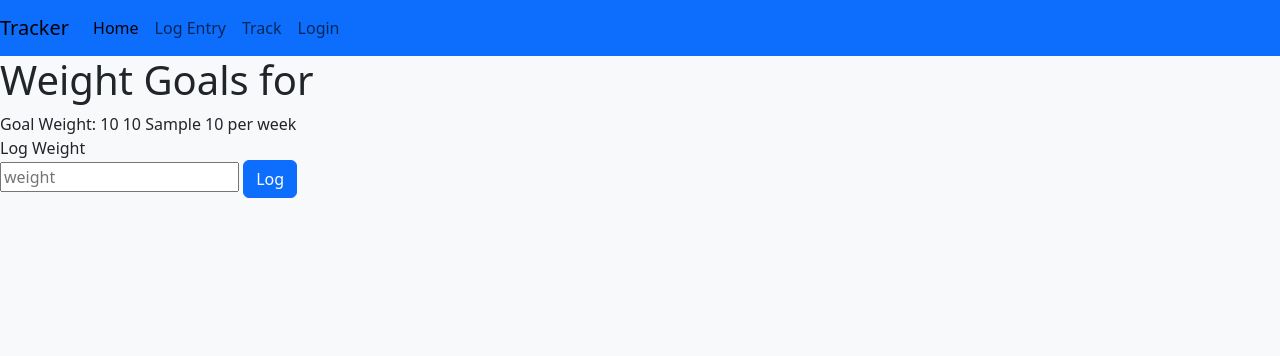
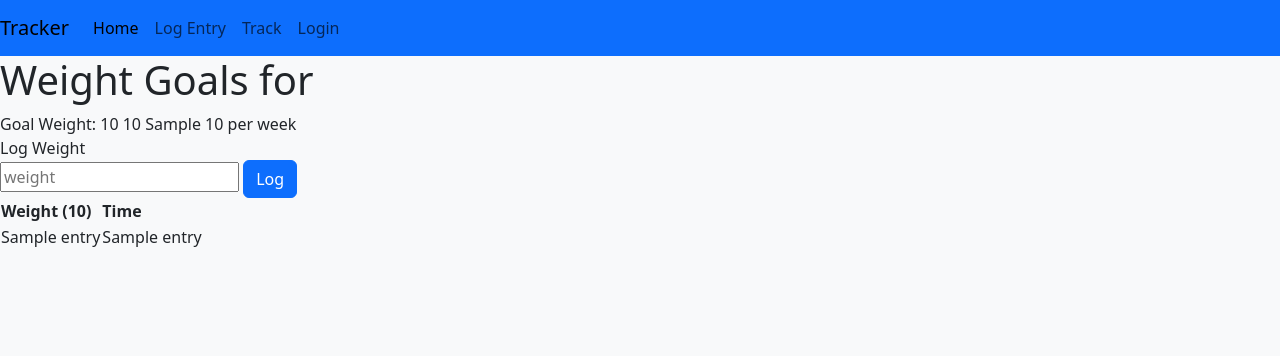
Before and after one commit to bradapc/tracker, a Flask app: template templates/weight_log.html in a window 1280 px wide. Shown: the top 356 px of the page. Run offline with Flask 3, Linux system fonts and the light colour scheme; the template is opened without the code that fills it: most values are stand-ins (such as "Sample title", 1, 10 or a date in 2020).

Commit message:
Weight logs now display in table.

```diff
--- a/app.py
+++ b/app.py
@@ -48,7 +48,21 @@ def weightGoalExists():
     con.row_factory = sqlite3.Row
     cur = con.cursor()
     res = cur.execute("SELECT * FROM weight_goals WHERE user_id = ?", (session['user_id'],))
-    return res.fetchone()
+    res = res.fetchone()
+    cur.close()
+    con.close()
+    return res
+
+def getWeightLog():
+    con = sqlite3.connect("tracker.db")
+    cur = con.cursor()
+    con.row_factory = sqlite3.Row
+    cur.execute("SELECT * FROM weight_log WHERE user_id = ?", (session['user_id'],))
+    weight_log = []
+    weight_log = cur.fetchall()
+    cur.close()
+    con.close()
+    return weight_log
 
 def getFormattedDateTime():
     current_time = datetime.now()
@@ -131,9 +145,11 @@ def weight():
         cur = con.cursor()
         if weightGoalExists():
             cur.execute("UPDATE weight_goals SET goal_weight = ?, goal_step = ?, height = ?, goal_direction = ?, units = ?, time = ? WHERE user_id = ?", (goal_weight, goal_step, height, goal_direction, selected_unit, dt_string, session['user_id']),)
+            #TODO: add log into weight_log for goal updates (goal updates not added yet)
             con.commit()
         else:
             cur.execute("INSERT INTO weight_goals (user_id, goal_weight, goal_step, height, goal_direction, units, time) VALUES(?, ?, ?, ?, ?, ?, ?)", (session['user_id'], goal_weight, goal_step, height, goal_direction, selected_unit, dt_string,))
+            cur.execute("INSERT INTO weight_log (user_id, weight, time) VALUES(?, ?, ?)", (session['user_id'], current_weight, dt_string,))
             con.commit()
         cur.close()
         con.close()
@@ -145,14 +161,18 @@ def weight():
 @login_required
 def weight_log():
     weight_goals = weightGoalExists()
+    if not weight_goals:
+        return redirect("/weight")
+    weight_log = getWeightLog()
     units = getUnits(weight_goals)
-    #TODO: List all past weight goals by datetime (need new table).
+    #TODO: Split up date and time string
+    #TODO: Allow addition of weights
     #TODO: Graphs / data
     #TODO: Lowest weight, bmi, etc.
     if request.method == "POST":
         return redirect("/weight/log")
     else:
-        return render_template("weight_log.html", user=session['user'], weight_goals=weight_goals, units=units)
+        return render_template("weight_log.html", user=session['user'], weight_goals=weight_goals, units=units, weight_log=weight_log)
 
 @app.route("/register", methods=["GET", "POST"])
 def register():
--- a/templates/weight_log.html
+++ b/templates/weight_log.html
@@ -23,6 +23,20 @@
                 <button type="submit" class="btn btn-primary">Log</button>
             </form>
         </div>
+        <div class="weight-log">
+            <table>
+                <tr>
+                    <th>Weight ({{ units.weight_unit }})</th>
+                    <th>Time</th>
+                </tr>
+                {% for entry in weight_log %}
+                <tr>
+                    <td>{{ entry[1] }}</td>
+                    <td> {{ entry[2] }}</td>
+                </tr>
+                {% endfor %}
+            </table>
+        </div>
     {% endif %}
 <script src="{{ url_for('static', filename='weight.js') }}"></script>
 {% endblock %}
```
Also changed, not shown: tracker.db.
